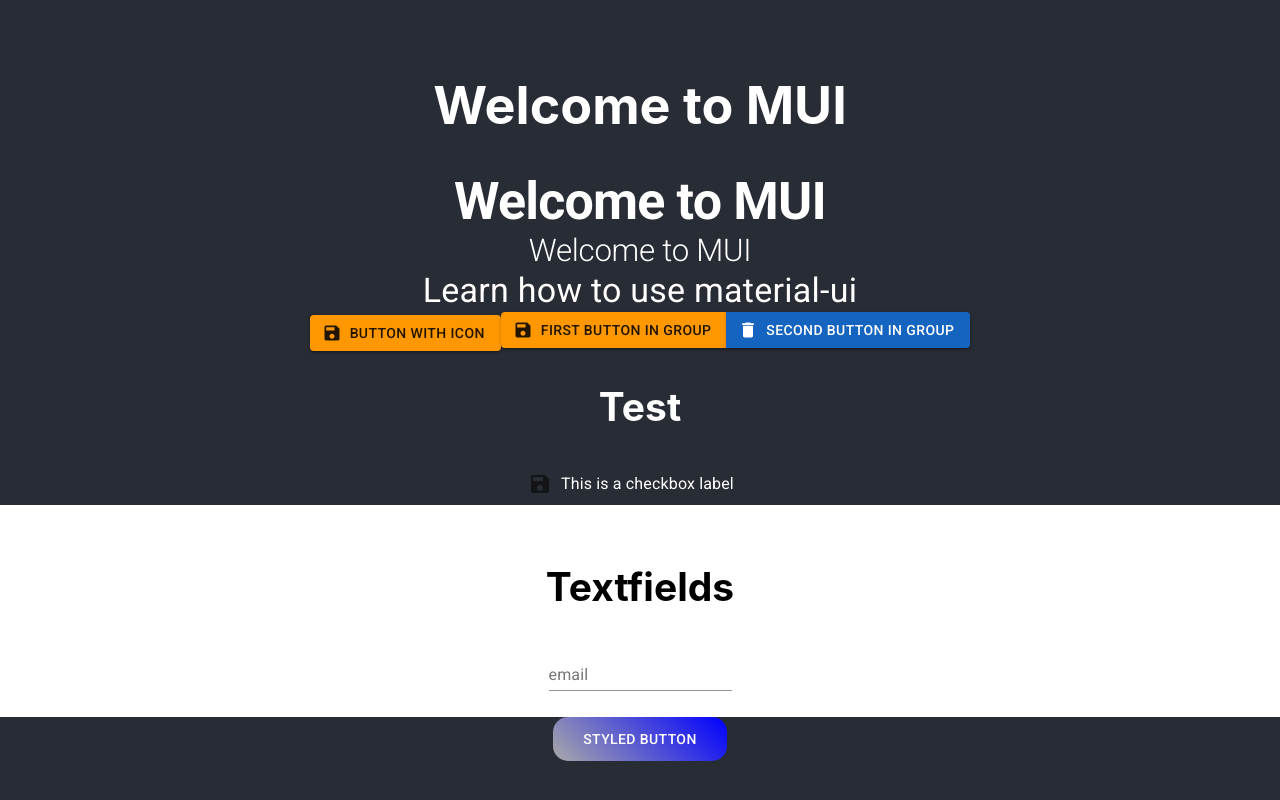
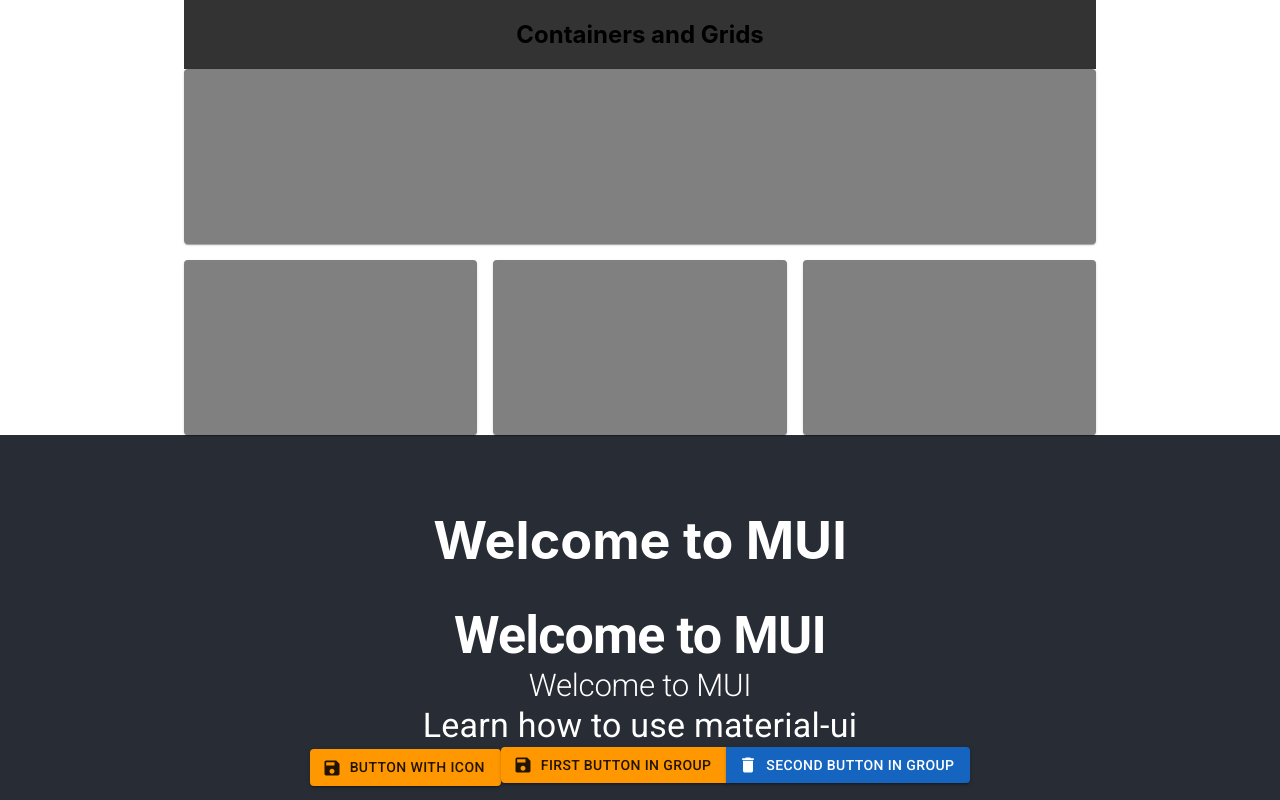
Before and after one commit to facundocristaldo/material-ui-react-boilerpaltes, a React (Create React App) app: page / in a window 1280 px wide. Shown: the top 800 px of the page. Built offline with nearby package versions, Linux system fonts and the light colour scheme.

Commit message:
containers and grids layouts (#7)

```diff
--- a/src/App.js
+++ b/src/App.js
@@ -4,9 +4,10 @@
 import Checkboxes from './components/Checkboxes';
 import Inputs from './components/Inputs';
 import StyledButtons from './components/StyledButtons';
-import { ThemeProvider, createMuiTheme, Typography } from '@material-ui/core';
+import { ThemeProvider, createMuiTheme, Typography, Container } from '@material-ui/core';
 import { blue, orange } from '@material-ui/core/colors'
 import 'fontsource-roboto';
+import ContainersAndGrids from './components/ContainersAndGrids';
 
 const theme = createMuiTheme({
   typography: {
@@ -31,6 +32,7 @@
 function App() {
   return (
     <ThemeProvider theme={theme}>
+      <ContainersAndGrids />
 
       <div className="App">
         <header className="App-header">
@@ -51,6 +53,7 @@
           <StyledButtons />
         </header>
       </div>
+
     </ThemeProvider>
   );
 }
--- /dev/null
+++ b/src/components/ContainersAndGrids.js
@@ -0,0 +1,26 @@
+import React from 'react';
+import { Container, Paper, Grid } from '@material-ui/core'
+
+export default function ContainersAndGrids() {
+    return (
+        <Container maxWidth="md">
+            <div style={{ display: 'flex', justifyContent: 'center', backgroundColor: "#333" }}>
+                <h2>Containers and Grids</h2>
+            </div>
+            <Grid container spacing={2} justify="center">
+                <Grid item xs={12}>
+                    <Paper style={{ height: 175, width: '100%', backgroundColor: "grey" }} />
+                </Grid>
+                <Grid item xs>
+                    <Paper style={{ height: 175, width: '100%', backgroundColor: "grey" }} />
+                </Grid>
+                <Grid item xs>
+                    <Paper style={{ height: 175, width: '100%', backgroundColor: "grey" }} />
+                </Grid>
+                <Grid item xs>
+                    <Paper style={{ height: 175, width: '100%', backgroundColor: "grey" }} />
+                </Grid>
+            </Grid>
+        </Container >
+    )
+}
```
